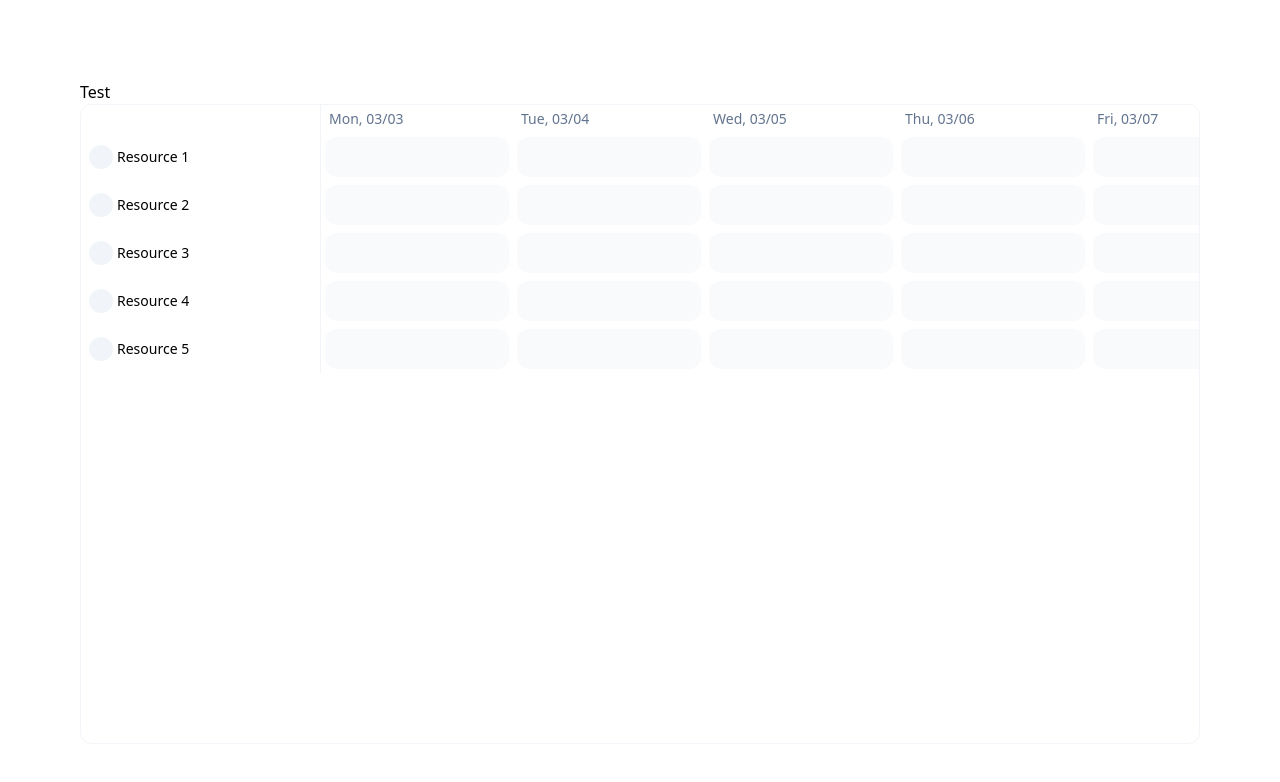
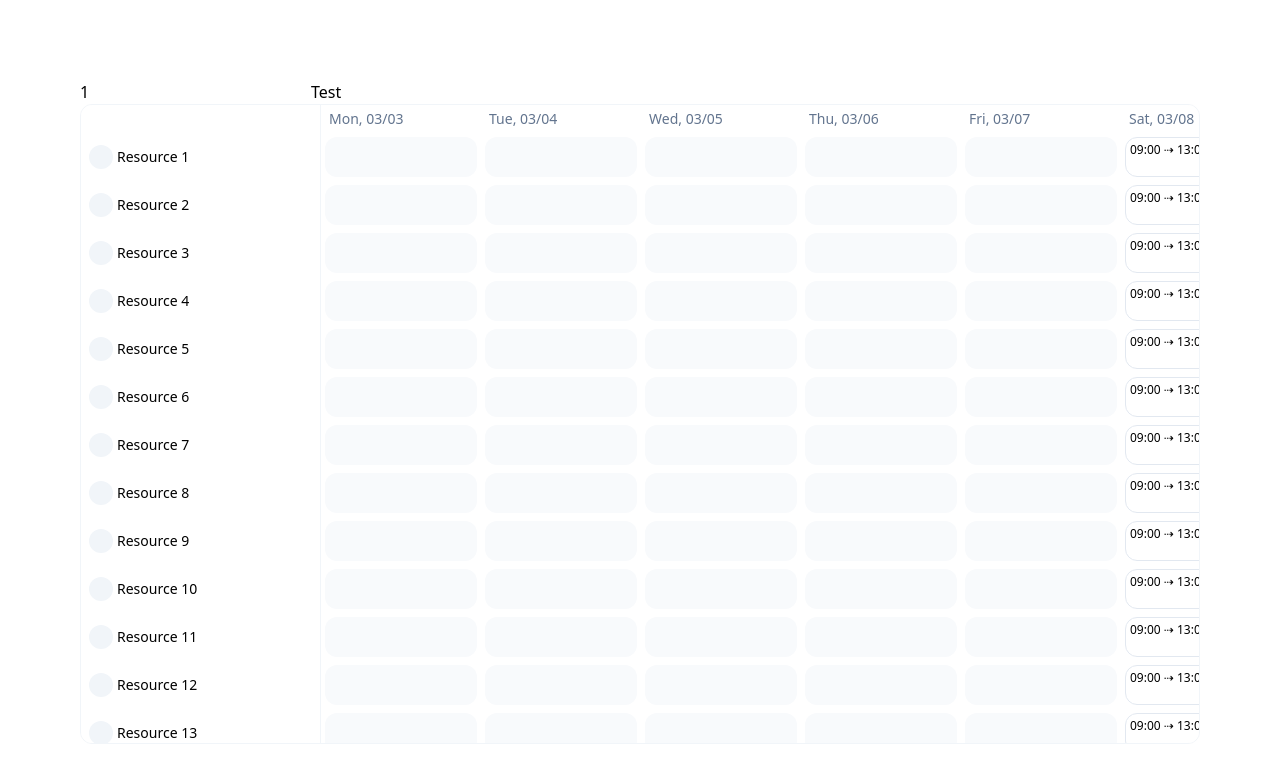
Before and after one commit to niallbarrett/cullendar, a Vue app: page / in a window 1280 px wide. Shown: the top 782 px of the page. Built offline with nearby package versions, Linux system fonts and the light colour scheme; the HTML template or start-up script is replaced by a standard one.

Commit message:
Fix the god damn scroll

```diff
--- a/src/App.vue
+++ b/src/App.vue
@@ -1,5 +1,6 @@
 <template>
   <div class="h-screen p-20">
+    <input v-model.number="nWeeks" type="number">
     <button @click="test">Test</button>
     <Cullendar
       :resources="resources"
@@ -9,20 +10,23 @@
 </template>
 
 <script setup>
-import { ref } from 'vue'
+import { ref, reactive } from 'vue'
 import Cullendar from '@/components/Cullendar'
+
+const nWeeks = ref(1)
 
 const resources = ref([])
 const events = ref([])
-const config = {
+const config = reactive({
+  nWeeks: nWeeks,
   onDateClick: addEvent,
   onEventClick: viewEvent
-}
+})
 
 buildDemo()
 
 function buildDemo() {
-  const r = Array.from({ length: 5 }).map((v, i) => toResource(i))
+  const r = Array.from({ length: 50 }).map((v, i) => toResource(i))
   const e = r.map((r, i) => toEvent(i, r.id))
 
   resources.value = r
@@ -55,9 +59,9 @@ function viewEvent({ event }) {
   alert(JSON.stringify(event))
 }
 function test() {
-  const ev = events.value[0]
-  const st = ev.start.split(' ')
+  // const ev = events.value[0]
+  // const st = ev.start.split(' ')
 
-  ev.start = st[0] + ' 10:15'
+  // ev.start = st[0] + ' 10:15'
 }
 </script>
--- a/src/components/Cullendar/Internal.js
+++ b/src/components/Cullendar/Internal.js
@@ -1,4 +1,16 @@
-function build(resources, events) {
+// Libraries
+import { addWeeks, startOfWeek, endOfWeek, eachDayOfInterval } from 'date-fns'
+// Utils
+import toISODate from "./utils/toISODate"
+
+const DEFAULT_CONFIG = {
+  date: toISODate(new Date()),
+  timezone: 'Europe/Dublin',
+  nWeeks: 1,
+  firstDayOfWeek: 1
+}
+
+function buildLanes(resources, events) {
   const eventMap = buildEventMap(events)
 
   return resources.map(resource => ({ ...resource, events: eventMap.get(resource.id) }))
@@ -19,4 +31,21 @@ function buildEventMap(events) {
   return mappy
 }
 
-export { build }
+function buildDates(options) {
+  const start = startOfWeek(options.date, { weekStartsOn: options.firstDayOfWeek })
+  const interval = {
+    start,
+    end: endOfWeek(addWeeks(start, options.nWeeks - 1), { weekStartsOn: options.firstDayOfWeek })
+  }
+
+  const yo = eachDayOfInterval(interval).map(toISODate)
+  console.log(options.date, yo)
+
+  return yo
+}
+
+export {
+  DEFAULT_CONFIG,
+  buildLanes,
+  buildDates
+}
--- a/src/components/Cullendar/index.vue
+++ b/src/components/Cullendar/index.vue
@@ -3,12 +3,12 @@
 
     <div v-bind="containerProps" class="flex-1 overflow-auto">
 
-      <div class="flex sticky top-0">
-        <div class="w-60 sticky left-0 bg-white border-r border-slate-100 z-1 shrink-0"/>
+      <div class="min-w-full w-max flex sticky top-0 z-1">
+        <div class="w-60 sticky left-0 shrink-0 border-r border-slate-100 bg-white"/>
 
         <template v-for="date in dates">
           <slot name="dayHead" v-bind="{ date }">
-            <DayHead :key="date" :date="date" class="min-w-48 flex-1"/>
+            <DayHead :key="date" :date="date" class="min-w-40 flex-1"/>
           </slot>
         </template>
 
@@ -20,16 +20,16 @@
         <div
           v-for="{ index, data: resource } in list"
           :key="index"
-          class="x h-12 flex">
+          class="x h-12 min-w-full w-max flex">
 
           <!--Resource slot -->
-          <div class="w-60 p-2 flex items-center gap-1 sticky left-0 bg-white border-r border-slate-100 shrink-0 z-1">
+          <div class="w-60 py-1 px-2 flex items-center gap-1 sticky left-0 bg-white border-r border-slate-100 shrink-0 z-1">
             <span class="size-6 rounded-full bg-slate-100"/>
             <span class="truncate">{{ resource.title }}</span>
           </div>
 
           <!-- For each day -->
-          <div v-for="date in dates" :key="date" class="h-full min-w-48 p-1 flex flex-1">
+          <div v-for="date in dates" :key="date" class="h-full min-w-40 p-1 flex flex-1">
 
             <div class="flex gap-px flex-1 rounded-xl empty:bg-slate-50 empty:hover:bg-sky-50" @click.self="onDateClick({ resource, date })">
 
@@ -57,8 +57,7 @@
 // Libraries
 import { computed, defineOptions } from 'vue'
 import { useVirtualList } from '@vueuse/core'
-import { eachDayOfInterval, endOfWeek, startOfWeek } from 'date-fns'
-import { build } from './Internal'
+import { DEFAULT_CONFIG, buildLanes, buildDates } from './Internal'
 // Utils
 import toISODate from './utils/toISODate'
 // Components
@@ -80,15 +79,11 @@ const props = defineProps({
   }
 })
 
-const OPTIONS = {
-  view: 'week',
-  firstDayOfWeek: 1
-}
+const options = computed(() => ({ ...DEFAULT_CONFIG, ...props.config }))
+const dates = computed(() => buildDates(options.value))
+const lanes = computed(() => buildLanes(props.resources, props.events))
 
-const test = computed(() => build(props.resources, props.events))
-const dates = eachDayOfInterval({ start: startOfWeek(new Date(), { weekStartsOn: OPTIONS.firstDayOfWeek }), end: endOfWeek(new Date(), { weekStartsOn: OPTIONS.firstDayOfWeek }) }).map(toISODate)
-
-const { list, containerProps, wrapperProps, scrollTo } = useVirtualList(test, { itemHeight: 48 })
+const { list, containerProps, wrapperProps, scrollTo } = useVirtualList(lanes, { itemHeight: 48 })
 
 function onDateClick(payload) {
   props.config?.onDateClick?.(payload)
```
